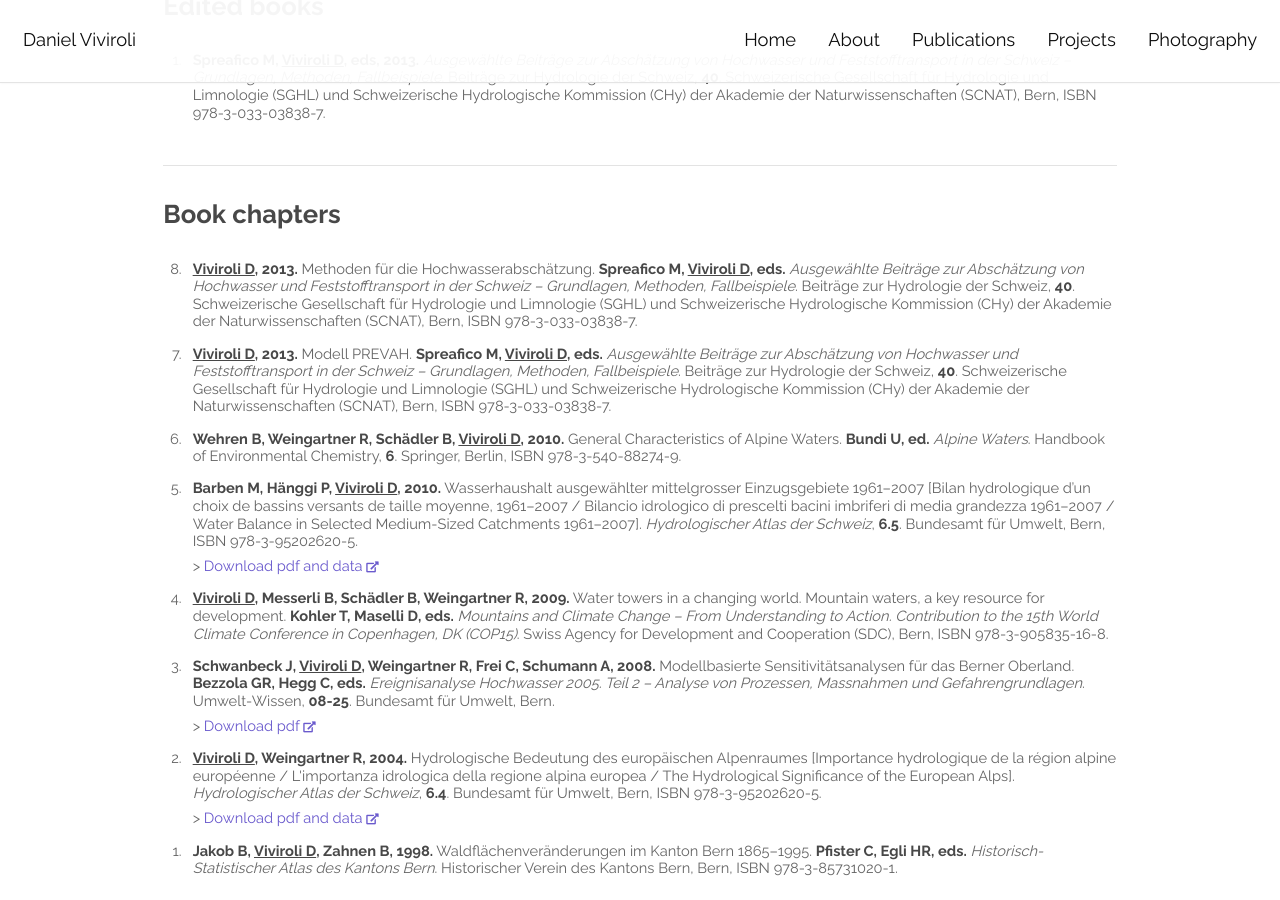
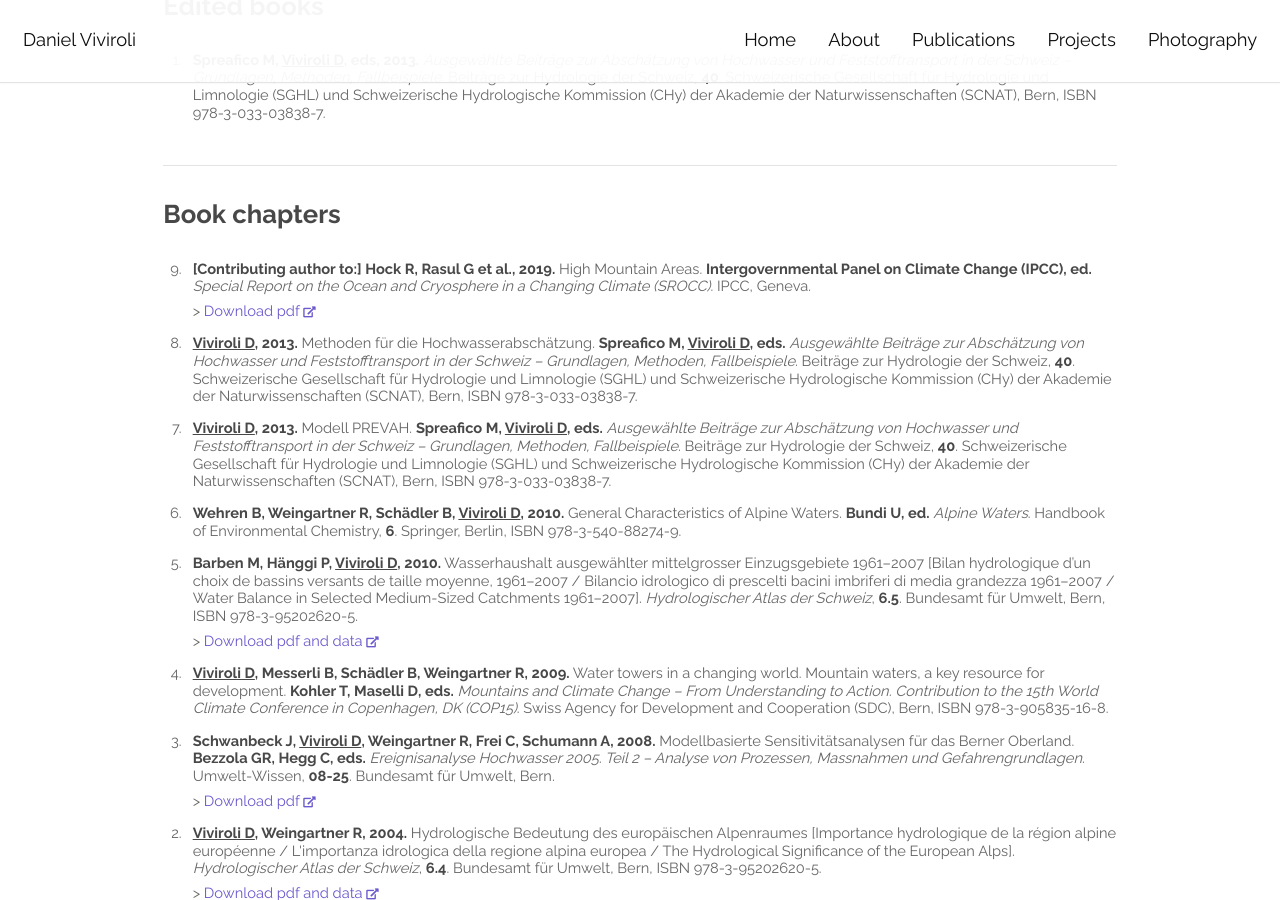
Before and after one commit to katarenamatos/katarenamatos.github.io, a Jekyll site: the page built from publications.html, in a window 1280 px wide and 900 px high, scrolled down 3794 px. Built offline with Jekyll 4.4.1, drawn with Linux system fonts in a browser that asks for light colours; some web fonts are replaced.

Commit message:
update publications

```diff
--- a/_data/publications_book-chapters.yml
+++ b/_data/publications_book-chapters.yml
@@ -1,3 +1,14 @@
+- authors: "[Contributing author to:] Hock R, Rasul G et al."
+  year: 2019
+  title: High Mountain Areas
+  editors: Intergovernmental Panel on Climate Change (IPCC), ed
+  booktitle: Special Report on the Ocean and Cryosphere in a Changing Climate (SROCC)
+  publisher: IPCC
+  place: Geneva
+  pdf: https://www.ipcc.ch/srocc/download-report/
+  pdf_text: Download pdf
+  pdf_external: Y
+
 - authors: Viviroli D
   year: 2013
   title: Methoden für die Hochwasserabschätzung
```
